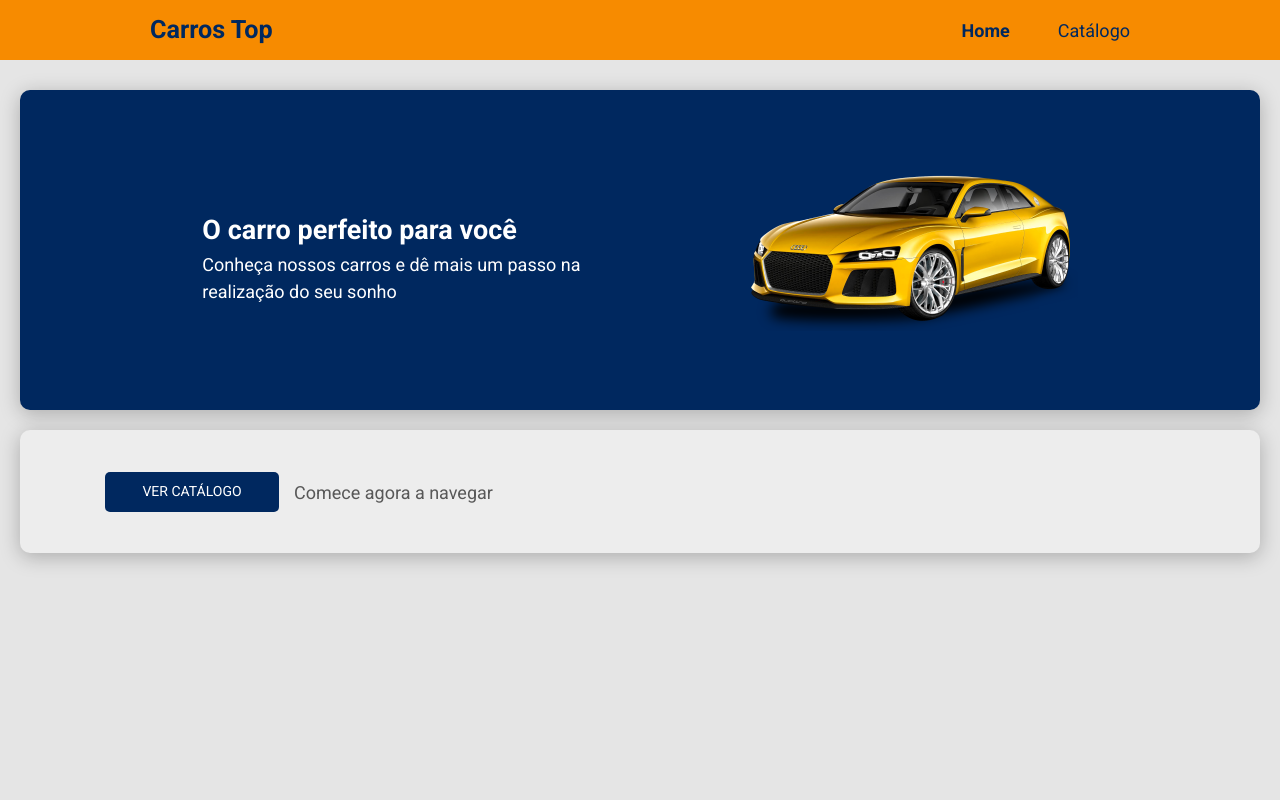
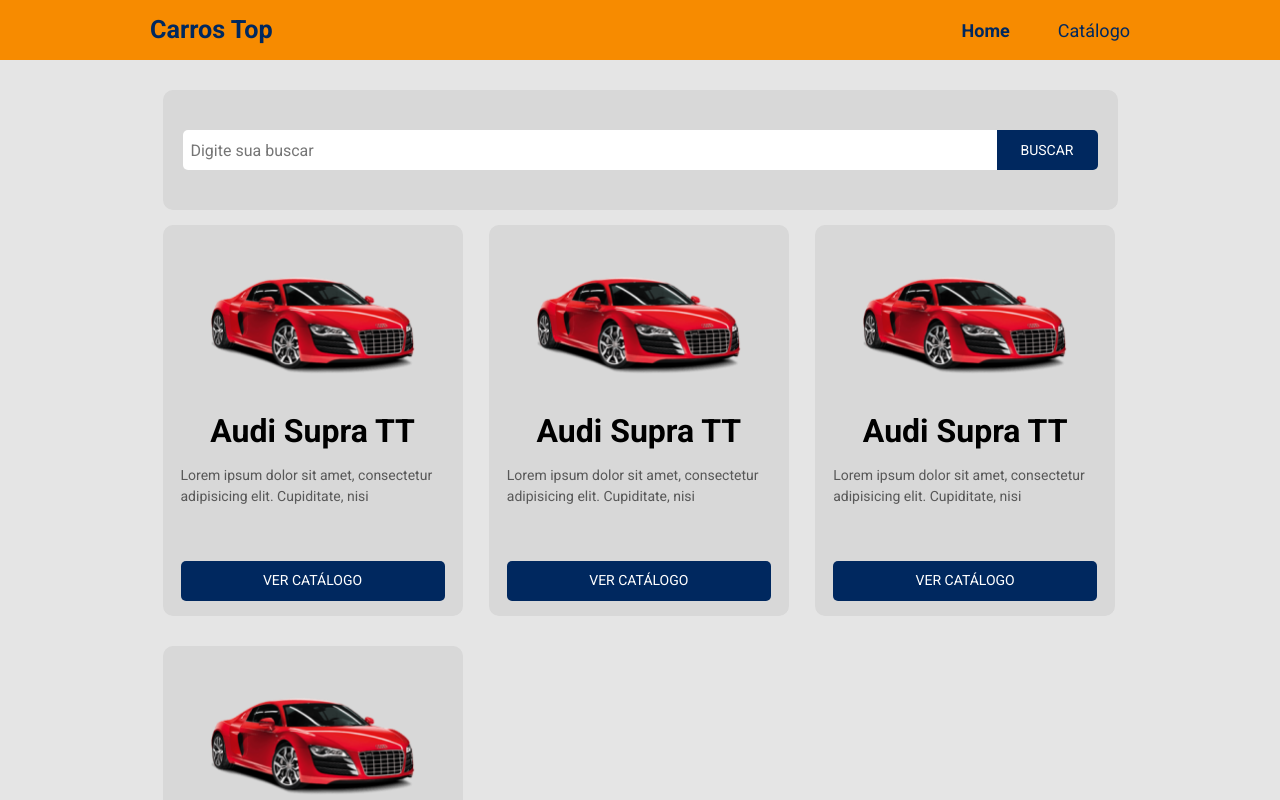
Before and after one commit to eolliveira/carros-top, a React (Create React App) app: page / in a window 1280 px wide. Shown: the top 800 px of the page. Built offline with nearby package versions, Linux system fonts and the light colour scheme.

Commit message:
Finalizando page catalog

```diff
--- a/src/App.css
+++ b/src/App.css
@@ -9,6 +9,10 @@
 
 html {
   padding-top: 70px;
+}
+
+body {
+  background-color: #E5E5E5;
 }
 
 h1,
--- a/src/App.tsx
+++ b/src/App.tsx
@@ -1,11 +1,11 @@
 import './assets/styles/custom.scss';
 import './App.css';
-import Home from './pages/Home';
+import Catalog from './pages/Catalog';
 
 
 function App() {
   return (
-    <Home />
+    <Catalog />
   );
 }
 
--- a/src/assets/styles/custom.scss
+++ b/src/assets/styles/custom.scss
@@ -2,7 +2,7 @@ $theme-colors: (
   'primary': #F78B00,
 );
 
-$body-bg: #e5e5e5;
+// $body-bg: #e5e5e5;
 $body-color: #00285F;
 
 @import '~bootstrap/scss/bootstrap.scss';
--- /dev/null
+++ b/src/components/CarCard/index.tsx
@@ -0,0 +1,23 @@
+import './style.css';
+import CarImg from "../../assets/img/car-card.png";
+import Button from '../Button';
+
+const CarCard = () => {
+  return (
+    <div className="car-card-container base-card">
+      <div className="car-card-img">
+        <img src={CarImg} alt="Imagem do Carro " />
+      </div>
+      <div className="car-card-content">
+        <h2>Audi Supra TT</h2>
+        <p>
+          Lorem ipsum dolor sit amet, consectetur adipisicing elit. Cupiditate,
+          nisi
+        </p>
+        <Button />
+      </div>
+    </div>
+  );
+};
+
+export default CarCard;
--- /dev/null
+++ b/src/components/CarCard/style.css
@@ -0,0 +1,73 @@
+.car-card-container {
+  width: 100%;
+  font-size: 14px;
+  display: flex;
+  flex-direction: column;
+  align-items: center;
+  background-color: rgb(216, 216, 216);
+  box-shadow: none;
+  padding: 15px;
+  margin: 15px 0px;
+}
+
+.car-card-img {
+  max-width: 220px;
+  max-height: 165px;
+}
+
+.car-card-img img {
+  width: 100%;
+}
+
+.car-card-content {
+}
+
+.car-card-content h2 {
+  margin-top: 8px;
+  text-align: center;
+  color: #000000;
+}
+
+.car-card-content p {
+  max-width: 264px;
+  margin-top: 14px;
+  text-align: start;
+  color: #585858;
+}
+
+.car-card-content button {
+  margin-top: 38px;
+  width: 100%;
+}
+
+@media (min-width: 576px) {
+  .car-card-container {
+    max-width: 300px;
+  }
+}
+
+@media (min-width: 992px) {
+
+    .car-card-container {
+        width: 100%;
+        font-size: 14px;
+        display: flex;
+        flex-direction: column;
+        align-items: center;
+        background-color: rgb(216, 216, 216);
+        box-shadow: none;
+        padding: 15px;
+        margin: 15px 0px;
+      }
+
+      .car-card-img {
+        max-width: 220px;
+        max-height: 165px;
+      }
+
+      .car-card-img img {
+        width: 100%;
+      }
+
+
+  }
--- /dev/null
+++ b/src/components/SearchBar/index.tsx
@@ -0,0 +1,22 @@
+import "bootstrap/js/src/collapse.js";
+import "./style.css";
+
+const SearchBar = () => {
+  return (
+    <div className="base-card search-container">
+      <div className="search">
+        <input
+          className="search-input"
+          placeholder="  Digite sua buscar"
+          type="text"
+        />
+
+        <div className="search-btn">
+          <p>BUSCAR</p>
+        </div>
+      </div>
+    </div>
+  );
+};
+
+export default SearchBar;
--- /dev/null
+++ b/src/components/SearchBar/style.css
@@ -0,0 +1,73 @@
+.search-container {
+  max-width: 728px;
+  margin-top: 20px ;
+  display: flex;
+  justify-content: center;
+  text-align: center;
+  background-color: rgb(216, 216, 216);
+  box-shadow: none;
+  padding: 20px 10px;
+}
+
+.search {
+  width: 100%;
+  display: flex;
+  height: 40px;
+}
+
+.search-input {
+  width: 100%;
+  height: 100%;
+  border: none;
+  background: #ffffff;
+  border-radius: 5px 0px 0px 5px;
+}
+
+.search-btn {
+  display: flex;
+  justify-content: center;
+  text-align: center;
+  align-items: center;
+  height: 40px;
+  color: white;
+  padding: 12px;
+  background-color: #00285f;
+  border-radius: 0px 5px 5px 0px;
+}
+
+.search-btn p {
+  margin: 12px;
+  font-size: 14px;
+
+}
+
+@media (min-width: 576px) {
+  .search-container {
+    padding: 40px 20px;
+  }
+}
+
+@media (min-width: 668px) {
+  .search-container {
+    max-width: 100%;
+  }
+}
+
+@media (min-width: 747px) {
+  .search-container {
+    max-width: 665px;
+  }
+}
+
+@media (min-width: 992px) {
+  .search-container {
+    max-width: 100%;
+  }
+}
+
+
+@media (min-width: 1280px) {
+  .search-container {
+    max-width: 979px;
+  }
+}
--- /dev/null
+++ b/src/pages/Catalog/index.tsx
@@ -0,0 +1,32 @@
+import CarCard from "../../components/CarCard";
+import NavBar from "../../components/NavBar";
+import SearchBar from "../../components/SearchBar";
+import "./style.css";
+
+const Catalog = () => {
+  return (
+    <>
+      <NavBar />
+
+      <div className="container catalog-container">
+        <SearchBar />
+        <div className="row">
+          <div className="col-sm-6 col-lg-4">
+            <CarCard />
+          </div>
+          <div className="col-sm-6 col-lg-4">
+            <CarCard />
+          </div>
+          <div className="col-sm-6 col-lg-4">
+            <CarCard />
+          </div>
+          <div className="col-sm-6 col-lg-4">
+            <CarCard />
+          </div>
+        </div>
+      </div>
+    </>
+  );
+};
+
+export default Catalog;
--- /dev/null
+++ b/src/pages/Catalog/style.css
@@ -0,0 +1,10 @@
+.catalog-container {
+  max-width: 728px;
+}
+
+
+@media (min-width: 1280px) {
+  .catalog-container {
+      max-width: 979px;
+  }
+}
```
Also changed, not shown: src/assets/img/car-card.png (added).
